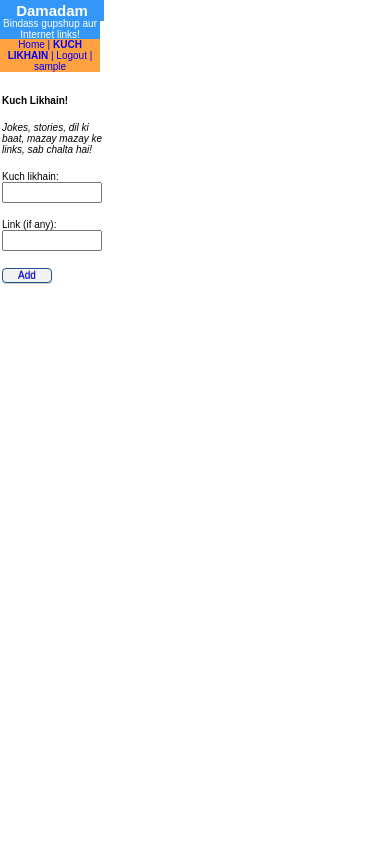
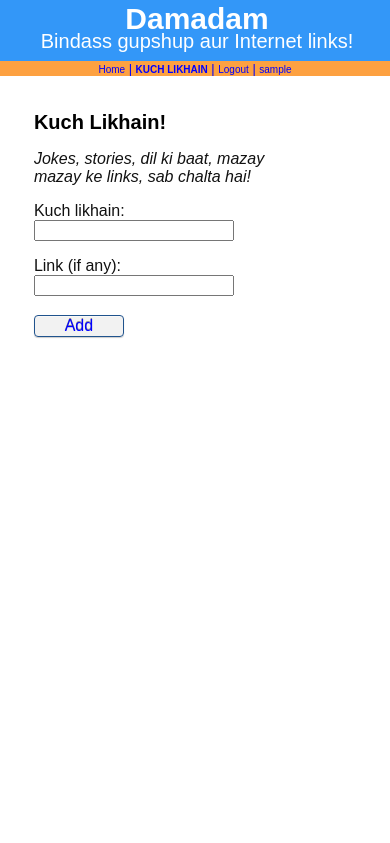
Before and after one commit to Erict19/unconnectedreddit, a Django app: page /link/create/ in a window 390 px wide. Shown: the top 843 px of the page. After the commit the page ends 338 px from the top, so only its background shows below. Run offline with Django 3.2, Linux system fonts and the light colour scheme; the visitor is signed in with stand-in values (Sample User, id 1); parts of the project's set-up code (start-up, migrations or seed data) failed here and were passed over.

Commit message:
more tweaks for responsiveness

```diff
--- a/unconnectedreddit/static/css/main.css
+++ b/unconnectedreddit/static/css/main.css
@@ -12,8 +12,8 @@ html {
 
 body {
 
-    position: relative;
     width: 100px;
+    vertical-align: left;
 
 }
 
@@ -174,7 +174,6 @@ html, body {
 body {
     background-color:white;
     margin: 0 auto;
-    position: relative;
     margin: 0 auto;
     width:100px;
     height: 2000px;
@@ -275,7 +274,7 @@ video{
 
 header {
     background-color:rgb(0,174,230);
-    float: center;
+    float: left;
     width:100px;
 }
 
@@ -305,7 +304,7 @@ footer{
 
 
 #id_comment{
-    width: 110px;
+    width: 100px;
 }
 
 
@@ -345,7 +344,8 @@ footer{
     border-radius:6px;
     padding-top:5px;
     padding-bottom:5px;
-    width: 110px;
+    width: 100px;
+    vertical-align: left;
 
 }
 
@@ -366,6 +366,7 @@ i{
 .container li {
     color:gray;
     size:10px;
+    vertical-align: left;
 }
 
 .container{
--- a/unconnectedreddit/static/css/main2.css
+++ b/unconnectedreddit/static/css/main2.css
@@ -9,12 +9,12 @@ html {
     color: #111;
     background: #eee;
     width:100%;
+    vertical-align: left;
 }
 
 body {
 
     width:100%;
-    position: relative;
 }
 
 
@@ -159,7 +159,6 @@ html, body {
 body {
     background-color:white;
     margin: 0 auto;
-    position: relative;
     max-width: 100%;
     margin: 0 auto;
     width:100%;
@@ -256,7 +255,7 @@ video{
 
 header {
     background-color:rgb(0,174,230);
-    float: center;
+    float: left;
     width:100%;
 }
 
--- a/unconnectedreddit/templates/base.html
+++ b/unconnectedreddit/templates/base.html
@@ -2,7 +2,7 @@
 <head>
   <title>Damadam</title>
     <link rel="stylesheet" type="text/css" href="{{ STATIC_URL }}css/main.css" />
-    <link rel="stylesheet" type="text/css" media="only screen and (min-width: 400px)" href="{{ STATIC_URL }}css/main2.css" />
+    <link rel="stylesheet" type="text/css" media="only screen and (min-width: 150px)" href="{{ STATIC_URL }}css/main2.css" />
 
 
         <meta charset="utf-8">
```
